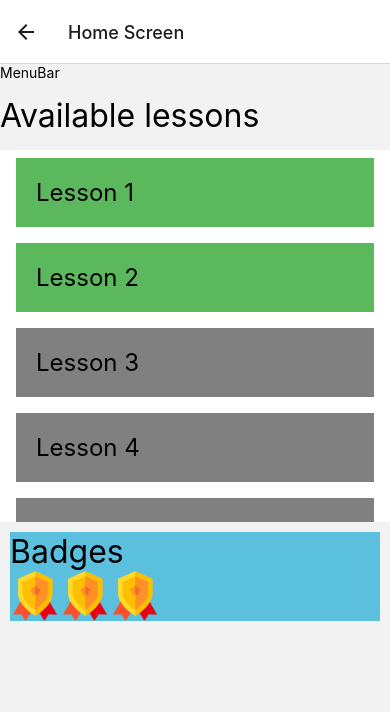
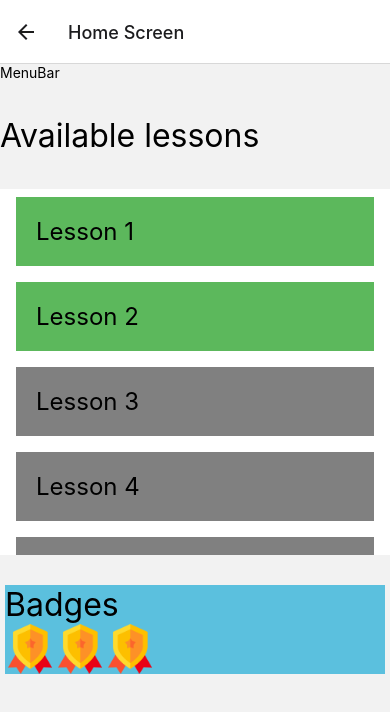
Before and after one commit to magarpratik/ItsASign, a React Native app: screen /Home in a window 390 px wide. Shown: the top 712 px of the page. Built offline with nearby package versions, Linux system fonts and the light colour scheme.

Commit message:
update styling

```diff
--- a/components/Home.jsx
+++ b/components/Home.jsx
@@ -69,7 +69,7 @@ const Home = () => {
   );
 
   return (
-    <View>
+    <View style={styles.container}>
       <MenuBar />
       <Text style={styles.header}>Available lessons</Text>
       <FlatList
@@ -106,6 +106,11 @@ const Home = () => {
 };
 
 const styles = StyleSheet.create({
+  container: {
+    display: "flex",
+    flexDirection: "column",
+    justifyContent: "space-between",
+  },
   lessonText: {
     fontSize: 24,
   },
@@ -116,7 +121,8 @@ const styles = StyleSheet.create({
   },
   badgesContainer: {
     backgroundColor: "#5bc0de",
-    margin: 10,
+    marginTop: 10,
+    marginHorizontal: 5,
   },
   badges: {
     display: "flex",
```
